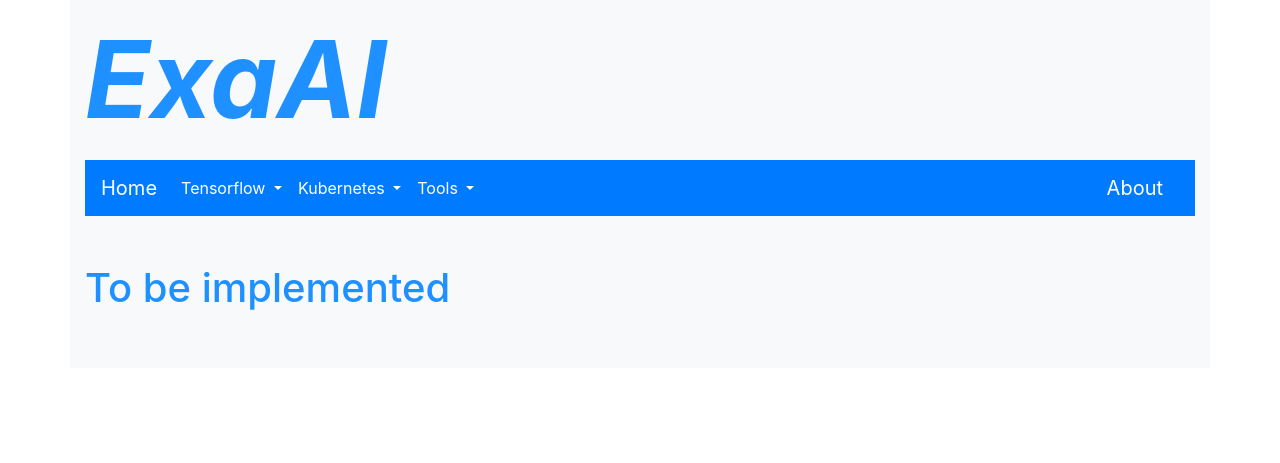
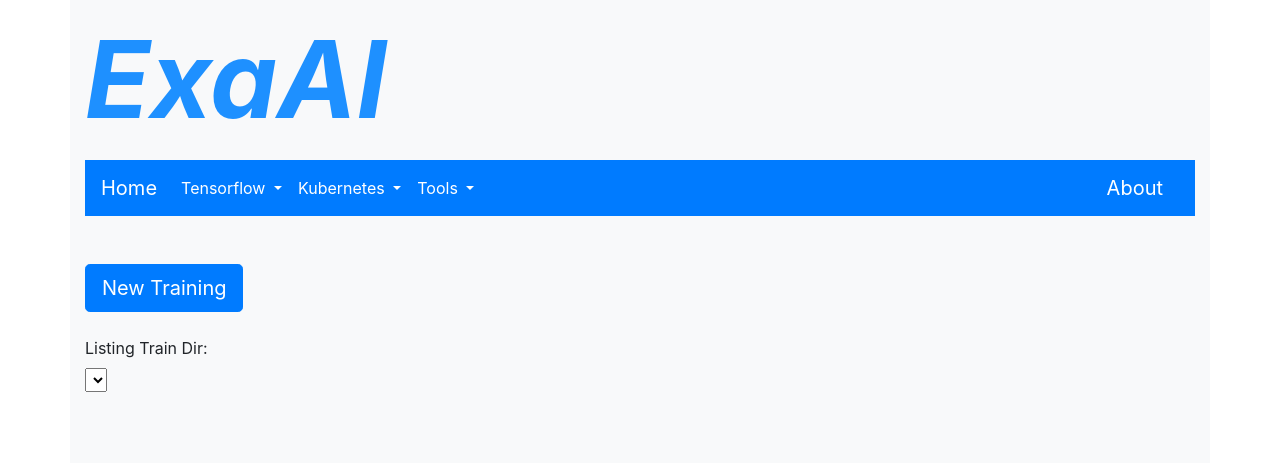
Before and after one commit to lihoukun/CloudAI, a Flask app: template webapp/templates/train_get.html in a window 1280 px wide. Shown: the top 463 px of the page. Run offline with Flask 2, Linux system fonts and the light colour scheme; the template is opened without the code that fills it: values that come from a table or form of the project are taken from there, others are empty; some libraries are stand-ins or nearby versions.

Commit message:
inital trial to add get

```diff
--- a/webapp/forms.py
+++ b/webapp/forms.py
@@ -3,7 +3,7 @@
 from wtforms.validators import NumberRange, DataRequired, ValidationError
 
 
-class TrainForm(FlaskForm):
+class TrainPostForm(FlaskForm):
     model_name = SelectField('Select Model: ')
     num_gpu = IntegerField('Number of GPU: ')
     num_cpu = IntegerField('Number of CPU: ')
@@ -11,6 +11,11 @@
     train_option = RadioField('Train Option', choices = [('legacy', 'Continue from Existing Training'), ('new', 'Start a New Training')], default='new')
     train_label = SelectField('Training Label: ')
     submit = SubmitField('Train')
+
+class TrainGetForm(FlaskForm):
+    train_name = SelectField('Listing Train Dir:')
+    kill_train = SubmitField('Kill')
+    remove_train = SubmitField('Remove')
 
 class EvalForm(FlaskForm):
     log_dir = SelectField('LOG Directory: ')
--- a/webapp/main.py
+++ b/webapp/main.py
@@ -5,7 +5,7 @@
 from flask import render_template, flash, redirect
 from wtforms.validators import NumberRange
 
-from forms import TrainForm, SystemForm, EvalForm
+from forms import TrainPostForm, TrainGetForm, SystemForm, EvalForm
 from dir_parse import get_models, get_trainings
 
 from subprocess import check_output
@@ -41,7 +41,7 @@
         res = check_output(cmd.split(' ')).decode('ascii').split('\n')
         return len(res) - 1
 
-    form = TrainForm()
+    form = TrainPostForm()
     form.train_label.choices = [[train]*2 for train in get_trainings()]
     form.model_name.choices = [[model[0]]*2 for model in get_models()]
     if not form.train_label.choices:
@@ -69,6 +69,23 @@
 
 @app.route('/train/', methods=['GET'])
 def train_get():
+    def kill_train(name):
+        cmd = 'kubectl delete -f /data/train/{}/records/train.yaml'.format(name)
+        os.system(cmd)
+        flash('Kubernetes Tasks for {] Killed!'.format(name))
+
+    def remove_train(name):
+        flash('Removal not implemented yet')
+
+
+    form = TrainGetForm()
+    form.train_name.choices = [[train]*2 for train in get_trainings()]
+    if form.validate_on_submit():
+        if form.kill_train.data:
+            kill_train(form.train_name.data)
+        elif form.remove_train.data:
+            kill_train(form.train_name.data)
+            remove_train(form.train_name.data)
     return render_template('train_get.html')
 
 @app.route('/models/')
--- a/webapp/templates/train_get.html
+++ b/webapp/templates/train_get.html
@@ -3,7 +3,17 @@
 {% block content %}
 <br/>
 <br/>
-    <h1>To be implemented</h1>
+<a href="{{ url_for('train_post') }}" class="btn btn-primary btn-lg" role="button">New Training</a>
+<br/>
+<br/>
+<form action="" method="get">
+  {{ form.csrf_token }}
+  {{ form.train_name.label }} <br/>
+  {{ form.train_name() }} <br/><br/>
+  {% for error in form.train_name.errors %}
+  <span style="color: red;">[{{ error }}]</span>
+  {% endfor %}
+</form>
 <br/>
 <br/>
 {% endblock %}
```
